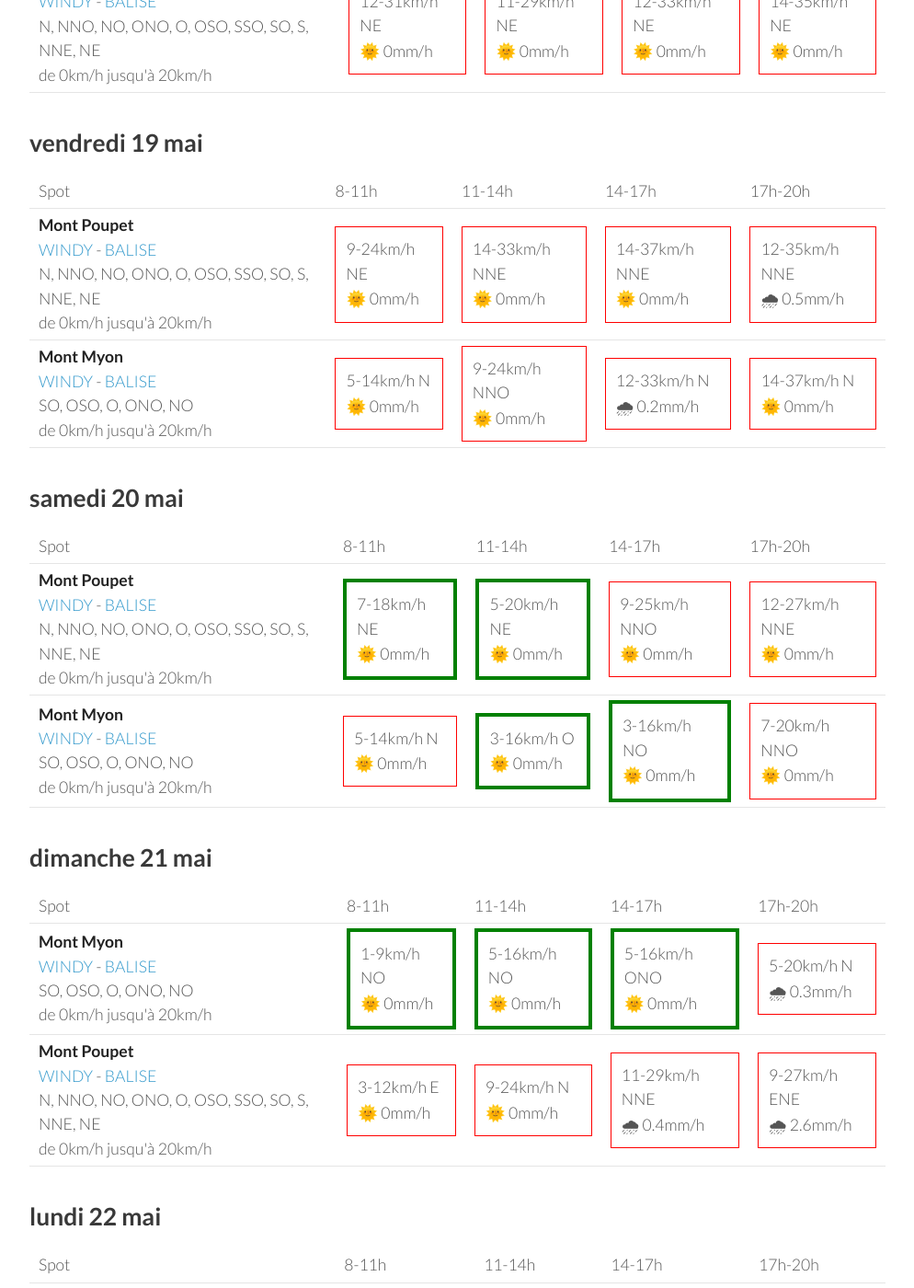
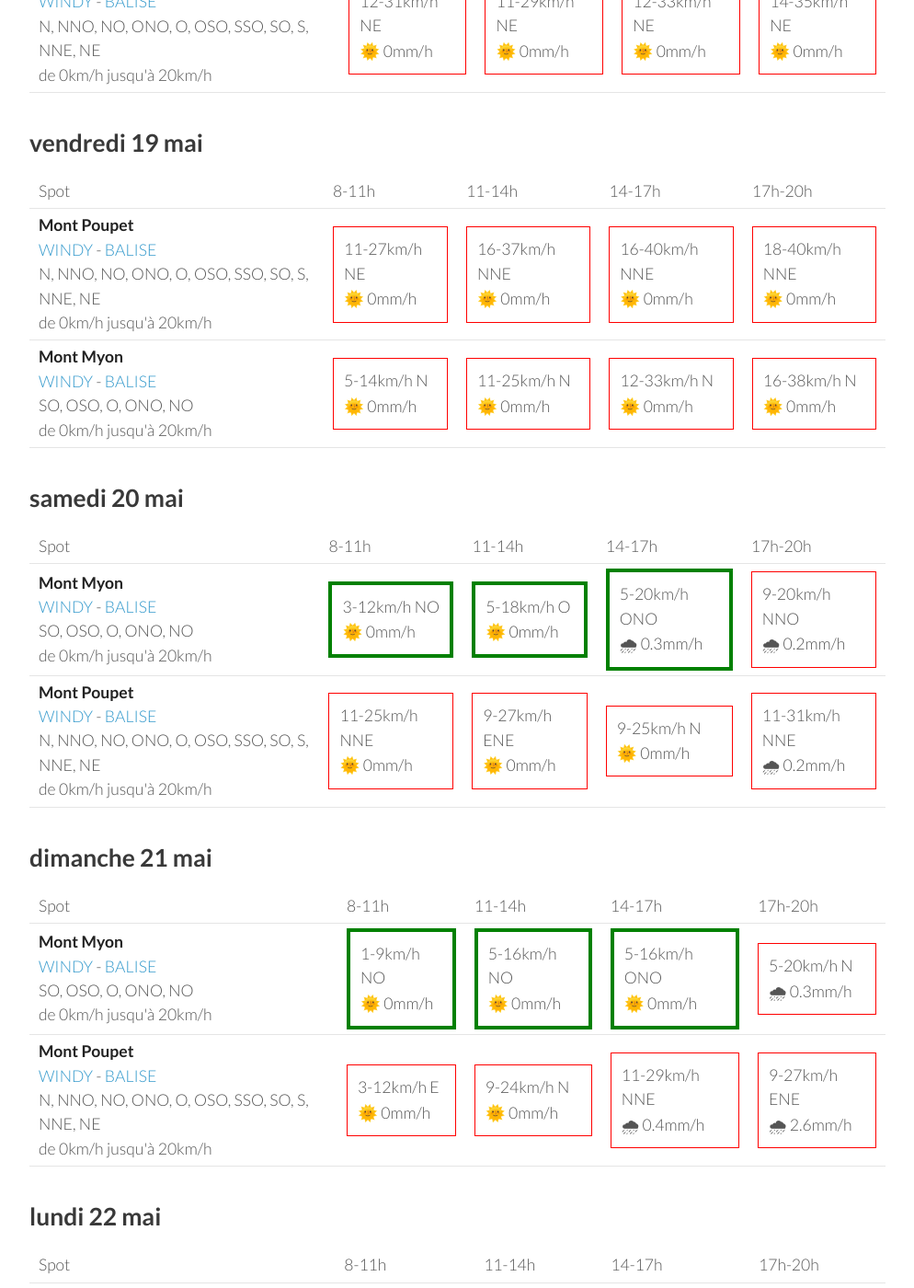
Before and after one commit to parapente-dans-le-nord/parapente-dans-le-nord.github.io, a Jekyll site: the page built from jura.markdown, in a window 1280 px wide and 1400 px high, scrolled down 916 px. Shown: the whole window at 92% size, without its empty margins (26-1020 px from the left). Built offline with Jekyll 4.4.1, drawn with Linux system fonts in a browser that asks for light colours; some of the changed text lies outside the part shown.

Commit message:
update index.markdown

```diff
--- a/jura.markdown
+++ b/jura.markdown
@@ -94,10 +94,10 @@ page mise à jour le mercredi 17 mai 13:20
 <tr>
         <td><strong>Mont Poupet</strong><br><a href="https://windy.com/46.970/5.876?46.541,5.876,8">WINDY</a> - <span class=""><a href="http://www.balisemeteo.com/balise.php?idBalise=92">BALISE</a> </span><br> <span class="vent-favorable">N, NNO, NO, ONO, O, OSO, SSO, SO, S, NNE, NE</span><br><span class="force-vent">de 0km/h jusqu'à 20km/h</span> </td>
 
-            <td><div class="not-flyable"><p>9-24km/h NE</p><p>🌞 0mm/h</p></div></td>
-            <td><div class="not-flyable"><p>14-33km/h NNE</p><p>🌞 0mm/h</p></div></td>
-            <td><div class="not-flyable"><p>14-37km/h NNE</p><p>🌞 0mm/h</p></div></td>
-            <td><div class="not-flyable"><p>12-35km/h NNE</p><p>🌧 0.5mm/h</p></div></td>
+            <td><div class="not-flyable"><p>11-27km/h NE</p><p>🌞 0mm/h</p></div></td>
+            <td><div class="not-flyable"><p>16-37km/h NNE</p><p>🌞 0mm/h</p></div></td>
+            <td><div class="not-flyable"><p>16-40km/h NNE</p><p>🌞 0mm/h</p></div></td>
+            <td><div class="not-flyable"><p>18-40km/h NNE</p><p>🌞 0mm/h</p></div></td>
 
 
     </tr>
@@ -105,9 +105,9 @@ page mise à jour le mercredi 17 mai 13:20
         <td><strong>Mont Myon</strong><br><a href="https://windy.com/46.331/5.397?45.898,5.394,8,m:eWoagj8">WINDY</a> - <span class=""><a href="http://www.balisemeteo.com/balise.php?idBalise=70">BALISE</a> </span><br> <span class="vent-favorable">SO, OSO, O, ONO, NO</span><br><span class="force-vent">de 0km/h jusqu'à 20km/h</span> </td>
 
             <td><div class="not-flyable"><p>5-14km/h N</p><p>🌞 0mm/h</p></div></td>
-            <td><div class="not-flyable"><p>9-24km/h NNO</p><p>🌞 0mm/h</p></div></td>
-            <td><div class="not-flyable"><p>12-33km/h N</p><p>🌧 0.2mm/h</p></div></td>
-            <td><div class="not-flyable"><p>14-37km/h N</p><p>🌞 0mm/h</p></div></td>
+            <td><div class="not-flyable"><p>11-25km/h N</p><p>🌞 0mm/h</p></div></td>
+            <td><div class="not-flyable"><p>12-33km/h N</p><p>🌞 0mm/h</p></div></td>
+            <td><div class="not-flyable"><p>16-38km/h N</p><p>🌞 0mm/h</p></div></td>
 
 
     </tr>
@@ -128,22 +128,22 @@ page mise à jour le mercredi 17 mai 13:20
       <td>17h-20h</td>
     </tr>
 <tr>
-        <td><strong>Mont Poupet</strong><br><a href="https://windy.com/46.970/5.876?46.541,5.876,8">WINDY</a> - <span class=""><a href="http://www.balisemeteo.com/balise.php?idBalise=92">BALISE</a> </span><br> <span class="vent-favorable">N, NNO, NO, ONO, O, OSO, SSO, SO, S, NNE, NE</span><br><span class="force-vent">de 0km/h jusqu'à 20km/h</span> </td>
+        <td><strong>Mont Myon</strong><br><a href="https://windy.com/46.331/5.397?45.898,5.394,8,m:eWoagj8">WINDY</a> - <span class=""><a href="http://www.balisemeteo.com/balise.php?idBalise=70">BALISE</a> </span><br> <span class="vent-favorable">SO, OSO, O, ONO, NO</span><br><span class="force-vent">de 0km/h jusqu'à 20km/h</span> </td>
 
-            <td><div class="flyable"><p>7-18km/h NE</p><p>🌞 0mm/h</p></div></td>
-            <td><div class="flyable"><p>5-20km/h NE</p><p>🌞 0mm/h</p></div></td>
-            <td><div class="not-flyable"><p>9-25km/h NNO</p><p>🌞 0mm/h</p></div></td>
-            <td><div class="not-flyable"><p>12-27km/h NNE</p><p>🌞 0mm/h</p></div></td>
+            <td><div class="flyable"><p>3-12km/h NO</p><p>🌞 0mm/h</p></div></td>
+            <td><div class="flyable"><p>5-18km/h O</p><p>🌞 0mm/h</p></div></td>
+            <td><div class="flyable"><p>5-20km/h ONO</p><p>🌧 0.3mm/h</p></div></td>
+            <td><div class="not-flyable"><p>9-20km/h NNO</p><p>🌧 0.2mm/h</p></div></td>
 
 
     </tr>
 <tr>
-        <td><strong>Mont Myon</strong><br><a href="https://windy.com/46.331/5.397?45.898,5.394,8,m:eWoagj8">WINDY</a> - <span class=""><a href="http://www.balisemeteo.com/balise.php?idBalise=70">BALISE</a> </span><br> <span class="vent-favorable">SO, OSO, O, ONO, NO</span><br><span class="force-vent">de 0km/h jusqu'à 20km/h</span> </td>
+        <td><strong>Mont Poupet</strong><br><a href="https://windy.com/46.970/5.876?46.541,5.876,8">WINDY</a> - <span class=""><a href="http://www.balisemeteo.com/balise.php?idBalise=92">BALISE</a> </span><br> <span class="vent-favorable">N, NNO, NO, ONO, O, OSO, SSO, SO, S, NNE, NE</span><br><span class="force-vent">de 0km/h jusqu'à 20km/h</span> </td>
 
-            <td><div class="not-flyable"><p>5-14km/h N</p><p>🌞 0mm/h</p></div></td>
-            <td><div class="flyable"><p>3-16km/h O</p><p>🌞 0mm/h</p></div></td>
-            <td><div class="flyable"><p>3-16km/h NO</p><p>🌞 0mm/h</p></div></td>
-            <td><div class="not-flyable"><p>7-20km/h NNO</p><p>🌞 0mm/h</p></div></td>
+            <td><div class="not-flyable"><p>11-25km/h NNE</p><p>🌞 0mm/h</p></div></td>
+            <td><div class="not-flyable"><p>9-27km/h ENE</p><p>🌞 0mm/h</p></div></td>
+            <td><div class="not-flyable"><p>9-25km/h N</p><p>🌞 0mm/h</p></div></td>
+            <td><div class="not-flyable"><p>11-31km/h NNE</p><p>🌧 0.2mm/h</p></div></td>
 
 
     </tr>
```
Also changed, not shown: other parts of jura.markdown (+1 -1 lines).
